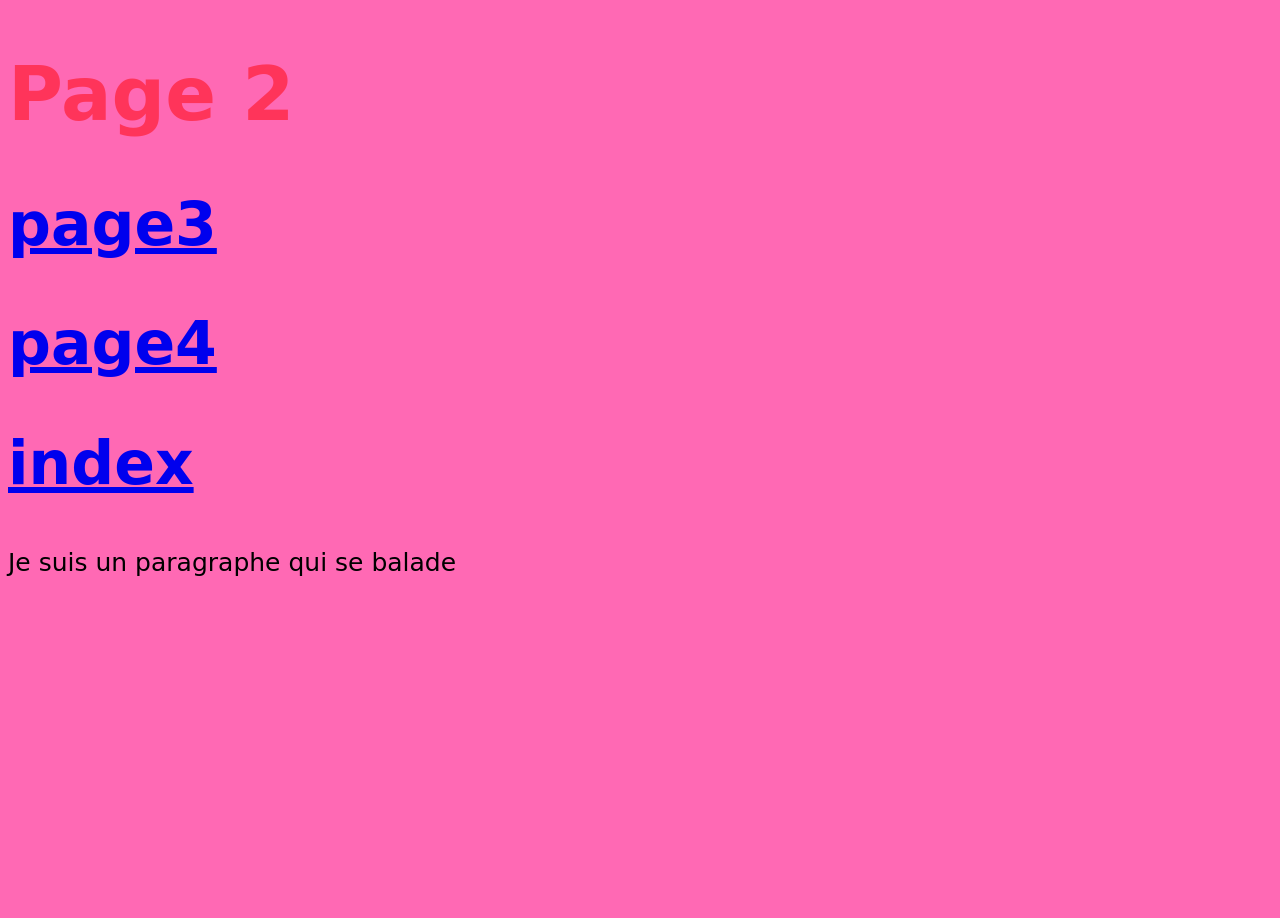
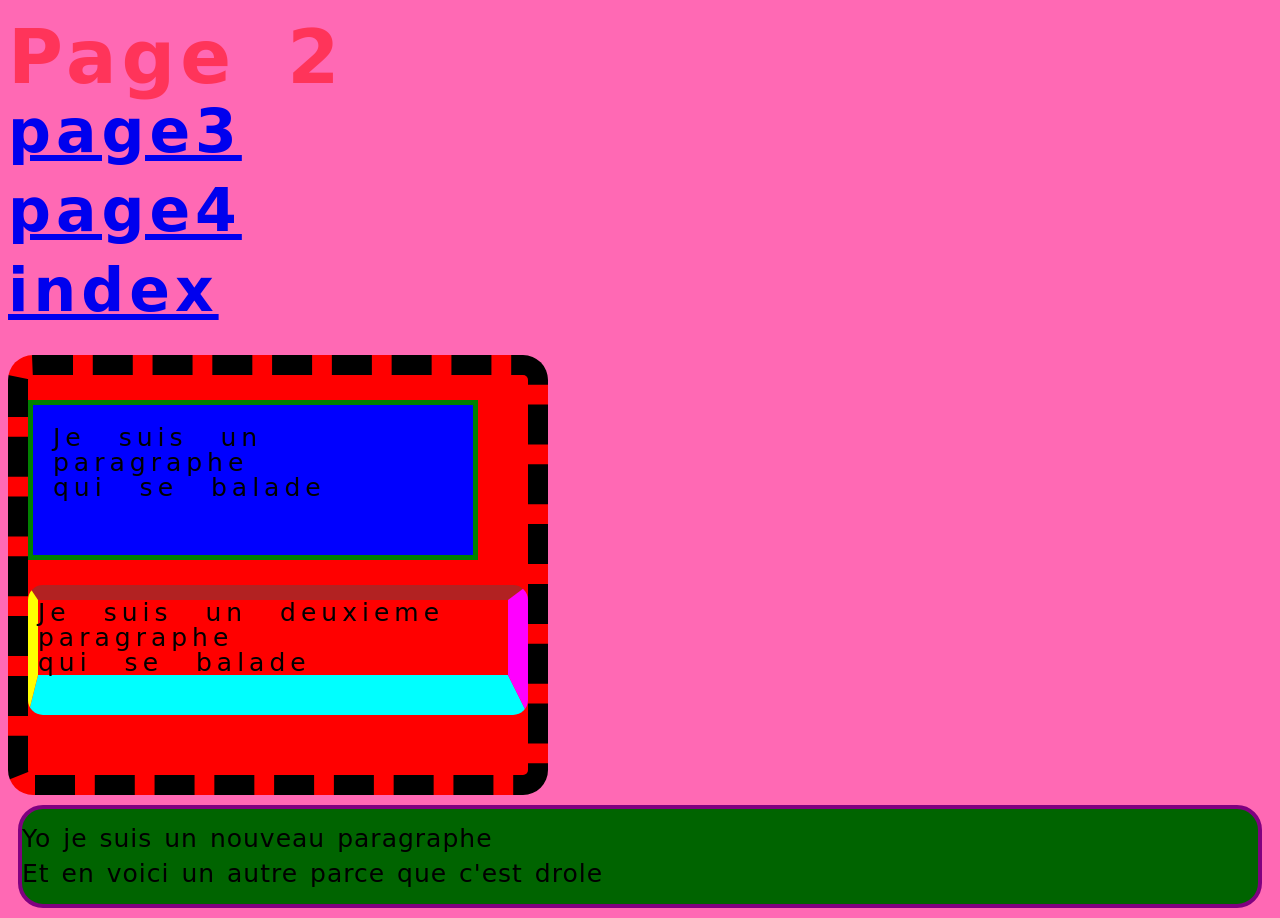
Before and after one commit to gabmerlin/siteZ, a plain HTML site: page millieu/page2.html in a window 1280 px wide. Before the commit the page ends 800 px from the top, so only its background shows below. Drawn offline with Linux system fonts and the light colour scheme; a web font is replaced by a local one.

Commit message:
Bordure etc

```diff
--- a/CSS/page2.css
+++ b/CSS/page2.css
@@ -1,12 +1,59 @@
+/*
+border-top-color
+border-bottom-width
+border-top-style ETC ETC
+*/
+
 body{
     background-color: hotpink;
     font-family: 'Red Rose', cursive;
     font-size: 25px;
+    letter-spacing: 5px;
+    word-spacing: 20px;
+    line-height: 15px;
 }
 .menu{
     font-size: 40px;
+    line-height: 30px;
 }
 h1{
     color:  rgba(255, 0, 0, 0.5);
     font-size: 75px;
 }
+.div1{
+    line-height: 25px;
+    letter-spacing: 5px;
+    background-color: red;
+    width: 500px;
+    height: 400px;
+    padding: 0px;
+    border: 20px dashed black;
+    margin: 0px;
+    border-radius: 25px;
+}
+.p1{
+    background-color: blue;
+    height: 110px;
+    width: 400px;
+    padding: 20px;
+    border-width: 5px;
+    border-style: solid;
+    border-color: green;
+
+}
+.p2{
+    border-top: 15px solid firebrick;
+    border-left: 10px solid yellow;
+    border-right:  20px solid fuchsia;
+    border-bottom: 40px solid aqua;
+    border-radius: 15px;
+}
+.div2{
+    background-color: darkgreen;
+    border-radius: 25px;
+    letter-spacing: 1px;
+    word-spacing: 3px;
+    line-height: 10px;
+    border: solid 4px purple;
+    margin: 10px;
+}
--- a/millieu/page2.html
+++ b/millieu/page2.html
@@ -13,8 +13,13 @@
                 <h2><a href="sous/page4.html">page4</a></h2>
                 <h2><a href="../index.html">index</a></h2>
             </div>
-            <div>
-                <p>Je suis un paragraphe qui se balade</p>
+            <div class="div1">
+                <p class="p1">Je suis un paragraphe <br>qui se balade</p>
+                <p class="p2">Je suis un deuxieme paragraphe <br>qui se balade</p>
+            </div>
+            <div class="div2">
+                <p>Yo je suis un nouveau paragraphe</p>
+                <p>Et en voici un autre parce que c'est drole</p>
             </div>
     </body>
 </html>
```
